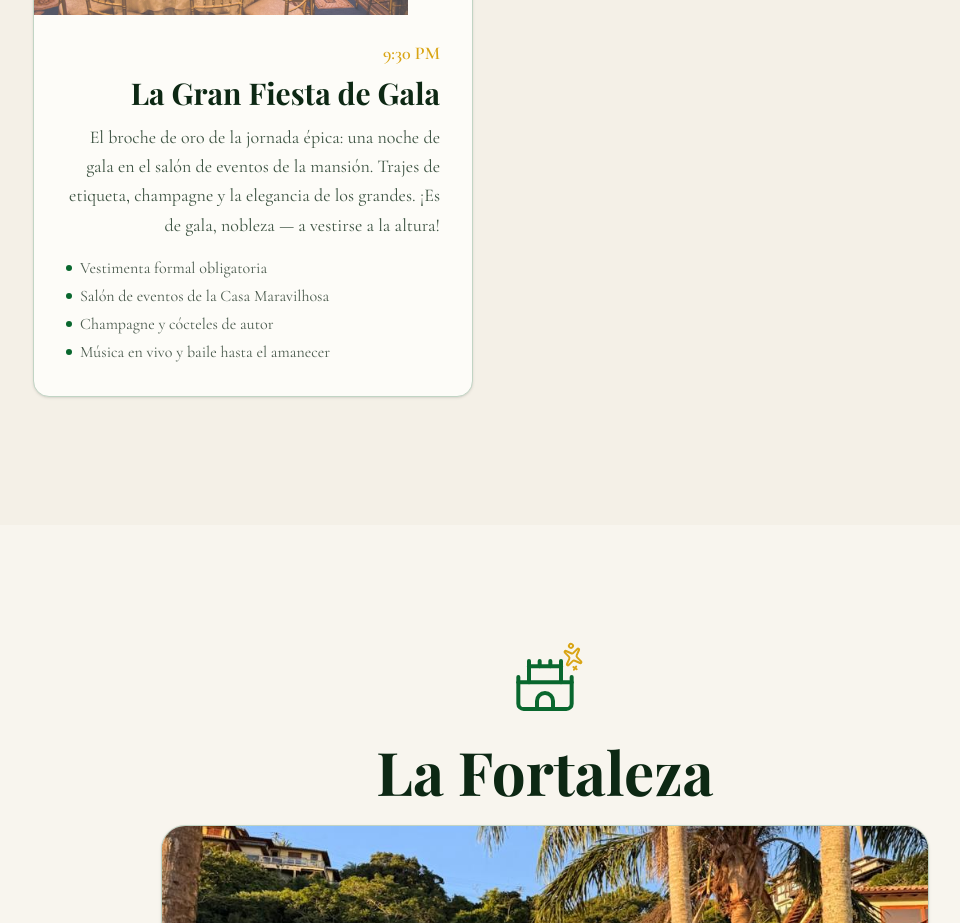
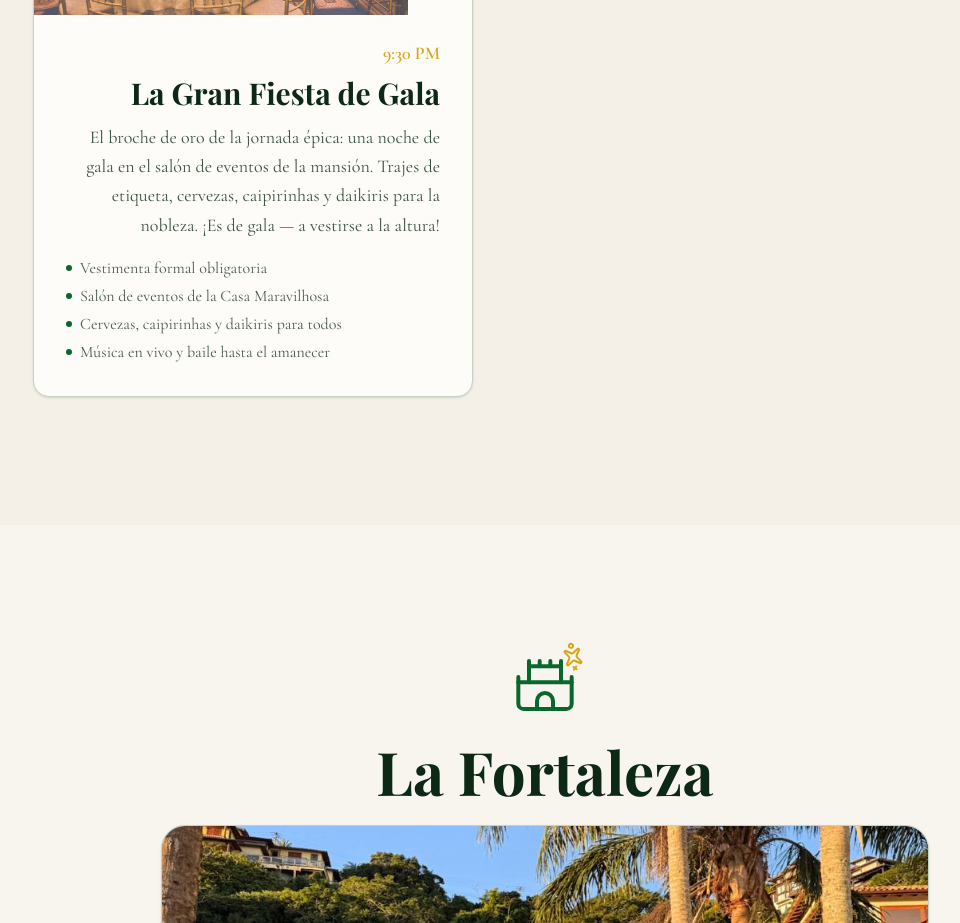
Before and after one commit to joacosb/buzios, a Next.js app: page / in a window 1280 px wide. Shown: the part 7980-8903 px from the top of the page, without its empty margins (95-1055 px from the left). Built offline with nearby package versions, Linux system fonts and the light colour scheme; a web font is replaced by a local one.

Commit message:
fix: replace champagne with cervezas, caipirinhas y daikiris

```diff
--- a/components/schedule-timeline.tsx
+++ b/components/schedule-timeline.tsx
@@ -209,11 +209,11 @@ const scheduleItems = [
   {
     time: "9:30 PM",
     title: "La Gran Fiesta de Gala",
-    description: "El broche de oro de la jornada épica: una noche de gala en el salón de eventos de la mansión. Trajes de etiqueta, champagne y la elegancia de los grandes. ¡Es de gala, nobleza — a vestirse a la altura!",
+    description: "El broche de oro de la jornada épica: una noche de gala en el salón de eventos de la mansión. Trajes de etiqueta, cervezas, caipirinhas y daikiris para la nobleza. ¡Es de gala — a vestirse a la altura!",
     details: [
       "Vestimenta formal obligatoria",
       "Salón de eventos de la Casa Maravilhosa",
-      "Champagne y cócteles de autor",
+      "Cervezas, caipirinhas y daikiris para todos",
       "Música en vivo y baile hasta el amanecer"
     ],
     icon: <Star className="w-7 h-7" />,
```
